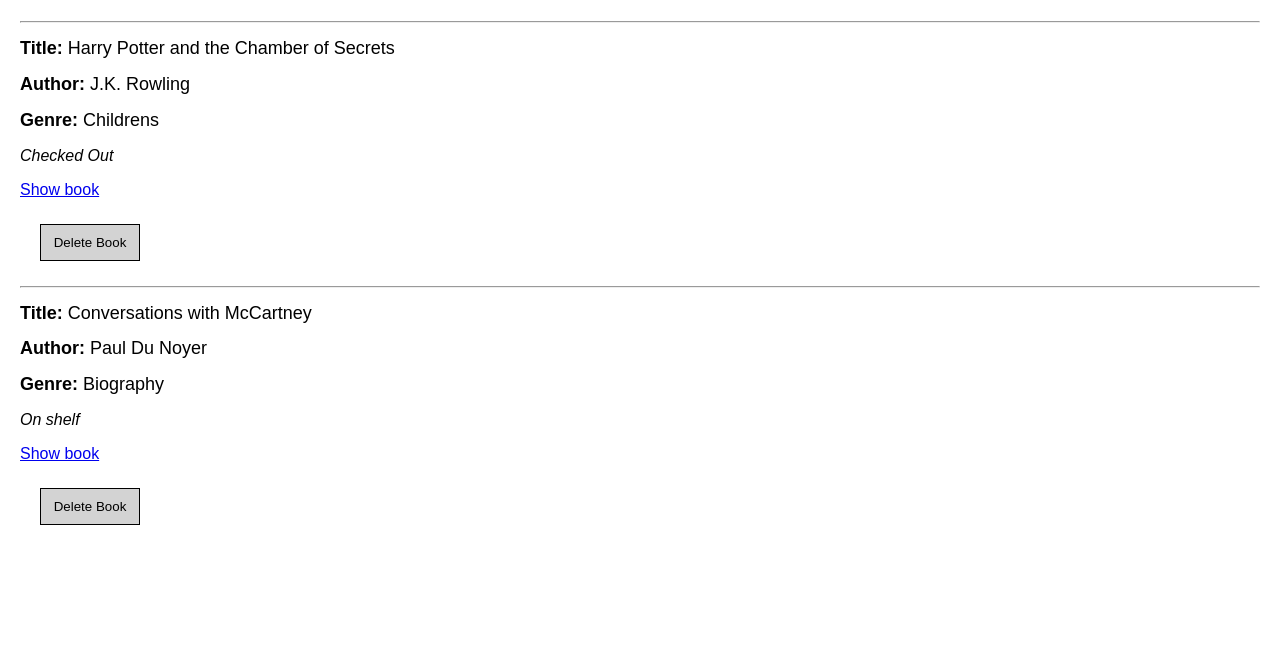
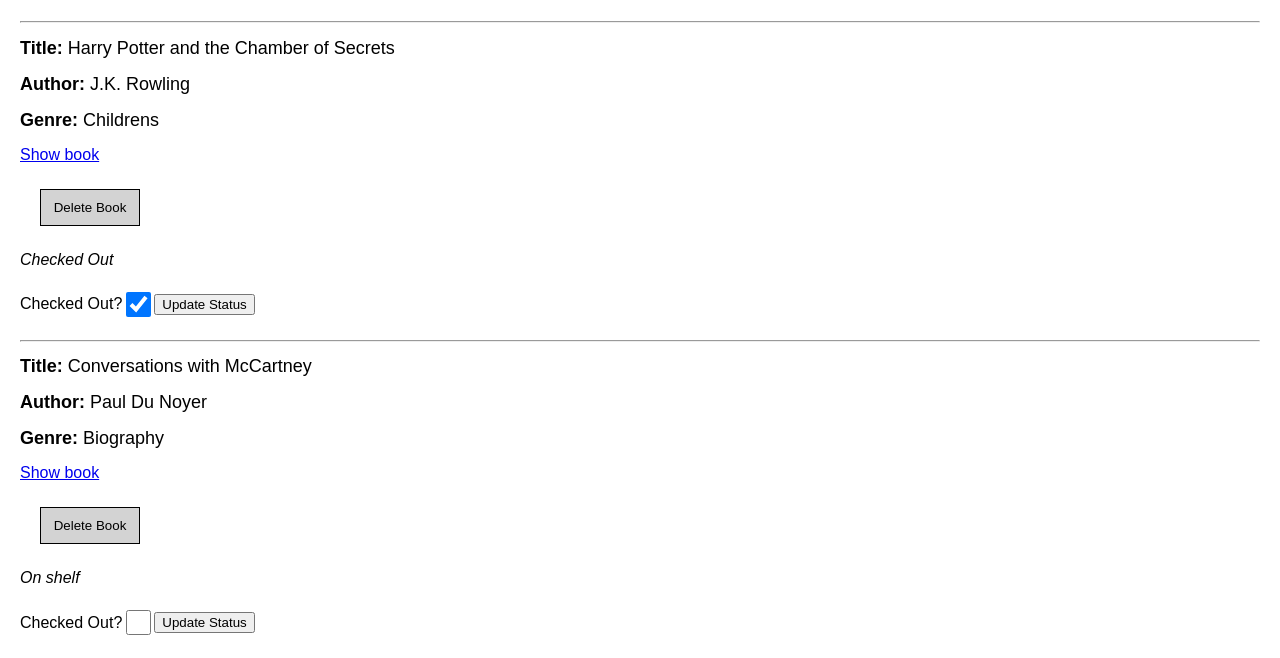
Before and after one commit to mickcooke/W3d5_Homework, a Flask app: page /books in a window 1280 px wide. Shown: the part 612-1270 px from the top of the page. Before the commit the page ends 1137 px from the top, so only its background shows below. Run offline with Flask 3, Linux system fonts and the light colour scheme.

Commit message:
Advanced extension

```diff
--- a/controllers/controller.py
+++ b/controllers/controller.py
@@ -35,3 +35,9 @@
 def delete_by_index(index):
     delete_book(int(index))
     return redirect ("/books")
+
+@app.route("/books/updateco/<index>", methods=["POST"])
+def update_checked_out_status(index):
+    chosen_book = books[int(index)]
+    chosen_book.checked_out = True if "checked_out" in request.form else False
+    return render_template("index.html", title="Home", books=books)
--- a/templates/index.html
+++ b/templates/index.html
@@ -32,15 +32,30 @@
     <h2><b>Title:</b> {{book.title}}</h2>
     <h2><b>Author:</b> {{book.author}}</h2>
     <h2><b>Genre:</b> {{book.genre}}</h2>
-    {% if book.checked_out %}
-    <p><i>Checked Out</i></p>
-    {% else %}
-    <p><i>On shelf</i></p>
-    {% endif %}
+
+
     <a href="/books/{{books.index(book)}}">Show book</a>
     <form class="form-inline" action="/books/delete/{{ books.index(book) }}" method="post">
         <input type="submit" value="Delete Book">
     </form>
+
+        <!-- adding ability to change checked out status -->
+        {% if book.checked_out %}
+        <p><i>Checked Out</i></p>
+        <form class="checked_out" action="/books/updateco/{{ books.index(book) }}" method="post">
+            <label for="checked_out" align-item="center">Checked Out?</label>
+        <input type="checkbox" checked="checked" name="checked_out" id="checked_out">
+        <input type="submit" value="Update Status">
+    </form>
+        {% else %}
+        <p><i>On shelf</i></p>
+        <form class="checked_out" action="/books/updateco/{{ books.index(book) }}" method="post">
+            <label for="checked_out" align-item="center">Checked Out?</label>
+        <input type="checkbox" name="checked_out" id="checked_out">
+        <input type="submit" value="Update Status">
+        </form>
+        {% endif %}
+
 
 
     {% endfor %}
```
